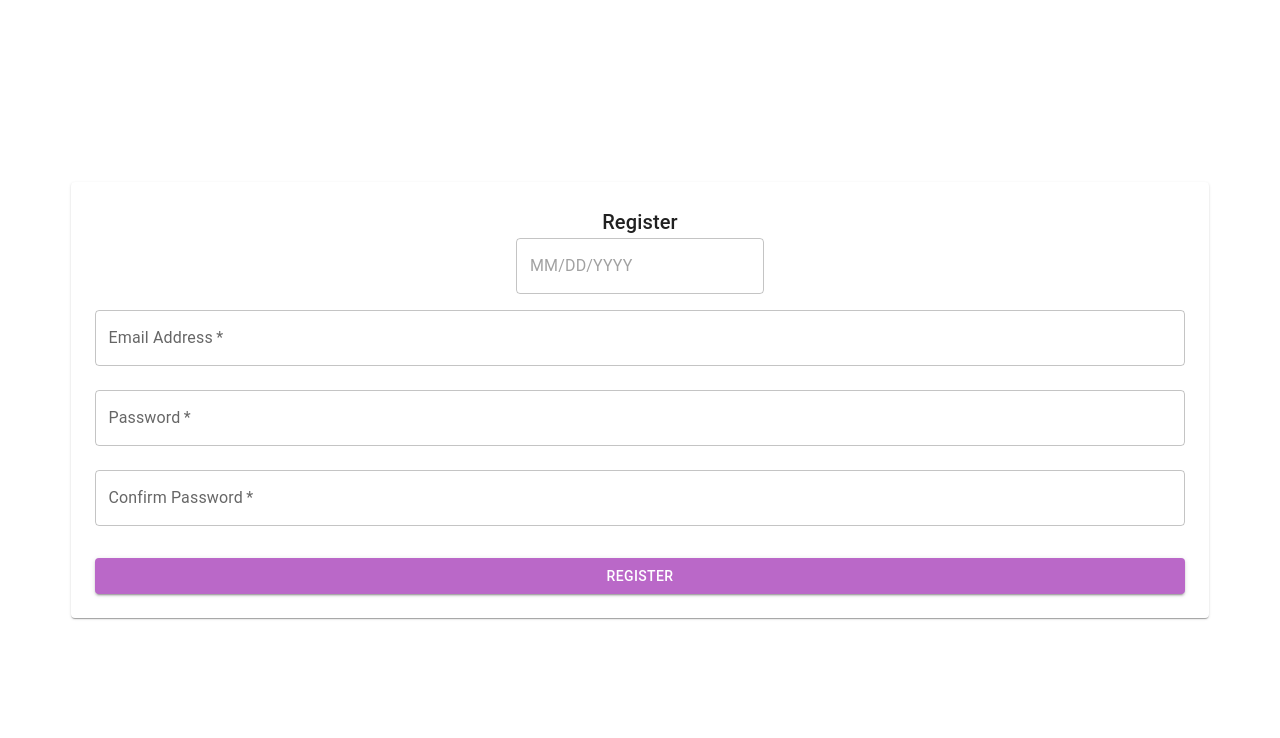
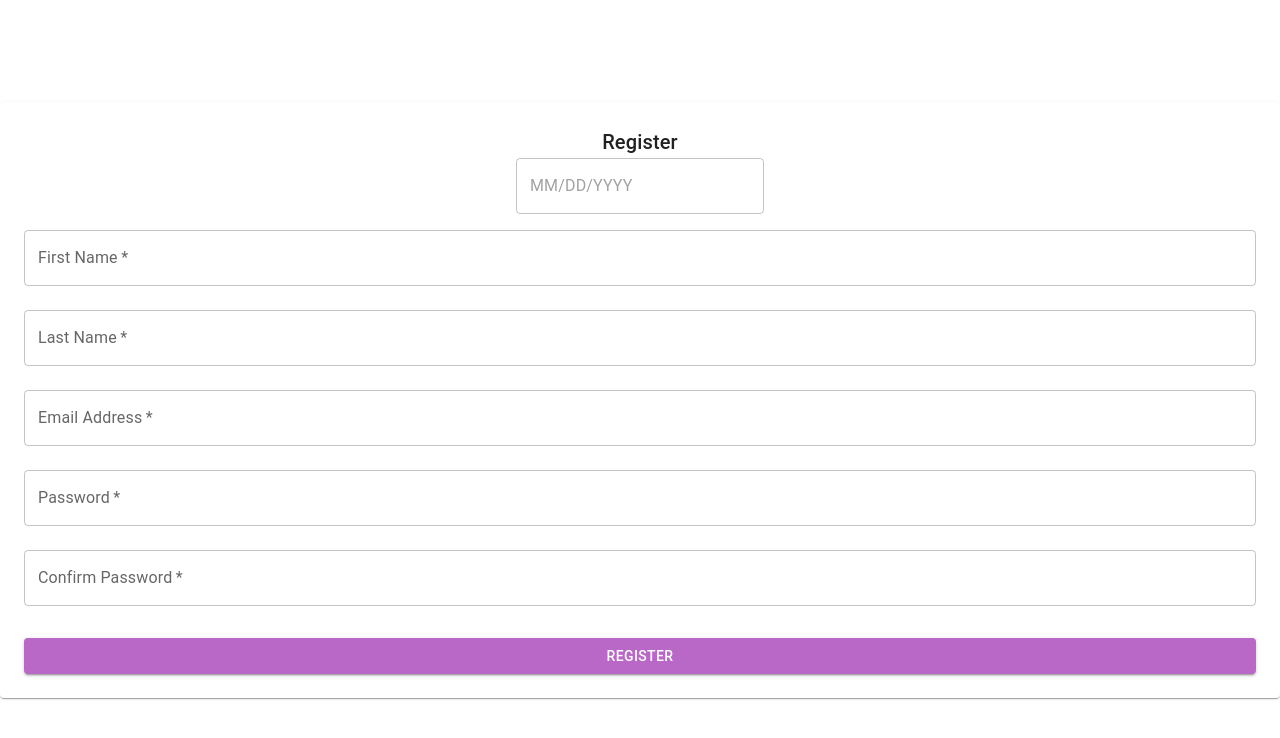
Before and after one commit to zokucodes/classifieds-front-end, a React (Vite) app: page /auth/register in a window 1280 px wide. Shown: the top 738 px of the page. Built offline with nearby package versions, Linux system fonts and the light colour scheme.

Commit message:
added first and last name to registration

```diff
--- a/src/pages/auth/PageRegister.jsx
+++ b/src/pages/auth/PageRegister.jsx
@@ -5,9 +5,11 @@ import dayjs from 'dayjs';
 
 const PageRegister = () => {
 
-  const [email, setEmail] = useState("")
-  const [password, setPassword] = useState("")
-  const [confirmPassword, setConfirmPassword] = useState("")
+  const [firstName, setFirstName] = useState("");
+  const [lastName, setLastName] = useState("");
+  const [email, setEmail] = useState("");
+  const [password, setPassword] = useState("");
+  const [confirmPassword, setConfirmPassword] = useState("");
 
   const handleRegister = (e) => {
     e.stopPropagation()
@@ -20,6 +22,28 @@ const PageRegister = () => {
         <Typography variant="h6">Register</Typography>
         <form noValidate autoComplete="off" onSubmit={handleRegister}>
           <DatePicker minDate={dayjs('2022-01-01')} />
+          <TextField
+            variant="outlined"
+            margin="normal"
+            required
+            fullWidth
+            id="firstName"
+            label="First Name"
+            name="firstName"
+            value={firstName}
+            onChange={e => setFirstName(e.target.value)}
+          />
+          <TextField
+            variant="outlined"
+            margin="normal"
+            required
+            fullWidth
+            id="lastName"
+            label="Last Name"
+            name="lastName"
+            value={lastName}
+            onChange={e => setLastName(e.target.value)}
+          />
           <TextField
             variant="outlined"
             margin="normal"
@@ -51,7 +75,7 @@ const PageRegister = () => {
             fullWidth
             name="cpassword"
             label="Confirm Password"
-            type="cpassword"
+            type="password"
             id="cpassword"
             value={confirmPassword}
             onChange={e => setConfirmPassword(e.target.value)}
@@ -68,9 +92,7 @@ const PageRegister = () => {
         </form>
       </Paper>
     </div>
-
   )
 }
 
-
 export default PageRegister;
```
